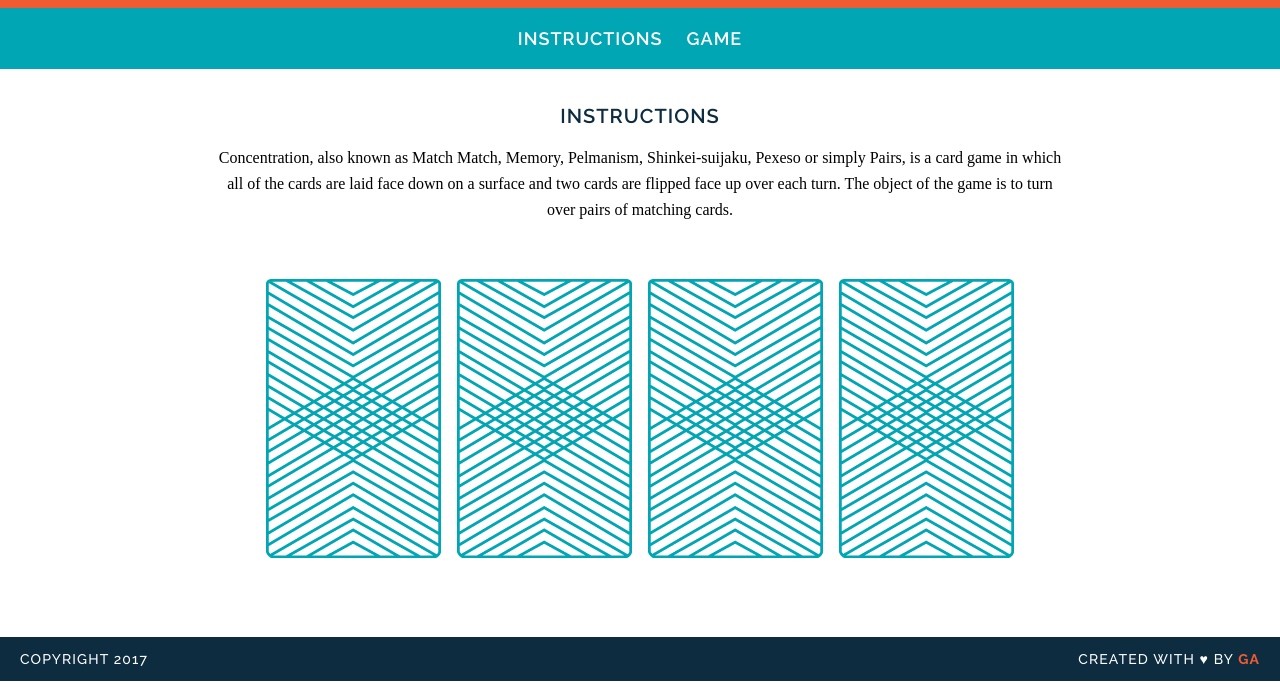
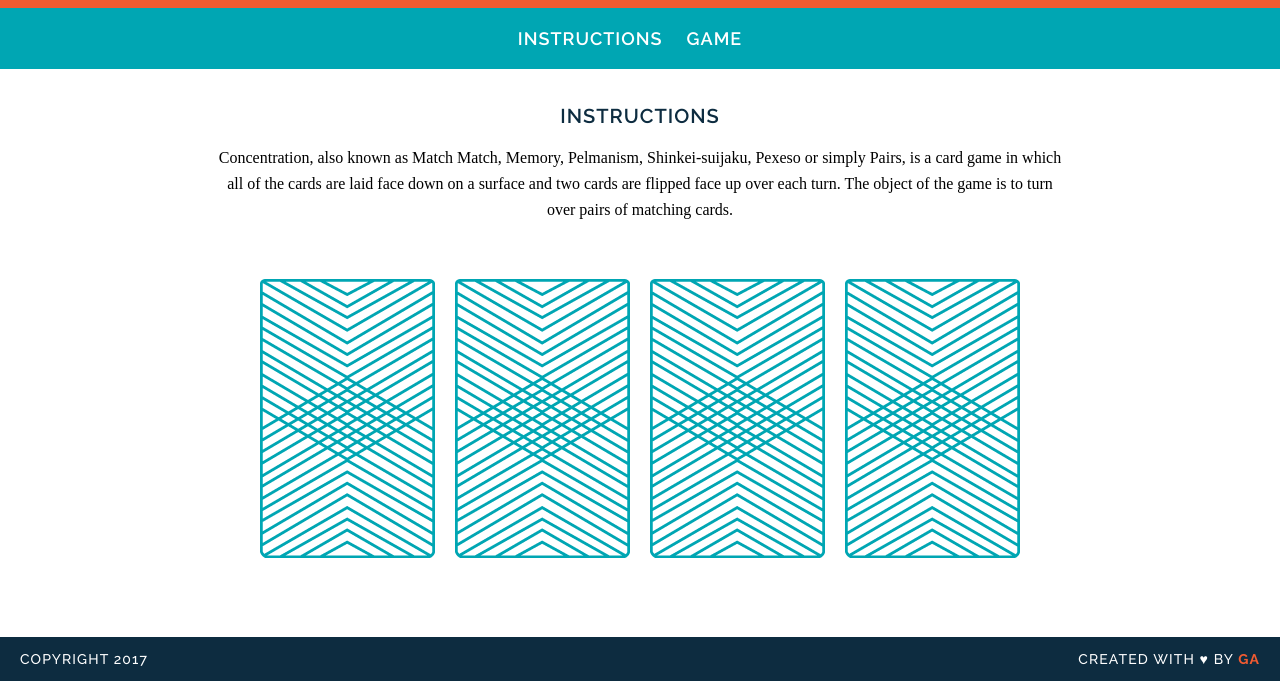
Before and after one commit to barndogghxc/wdi-fundamentals-memorygame, a plain HTML site: page index.html in a window 1280 px wide. Shown: the part 105-800 px from the top of the page. Drawn offline with Linux system fonts and the light colour scheme; a web font is replaced by a local one.

Commit message:
created game logic

```diff
--- a/index.html
+++ b/index.html
@@ -13,7 +13,7 @@
 
 	<nav>
 		<a href="#instructions">Instructions</a>
-		<a href="#game-board">Game</a>
+		<a href="#game">Game</a>
 	</nav>
 
 	<main>
@@ -21,8 +21,12 @@
 
 		<p id="instructions">Concentration, also known as Match Match, Memory, Pelmanism, Shinkei-suijaku, Pexeso or simply Pairs, is a card game in which all of the cards are laid face down on a surface and two cards are flipped face up over each turn. The object of the game is to turn over pairs of matching cards.</p>
 
-		<div id="game-board" class="board clearfix"></div>
-
+		<div id="game">
+			<img src="images/back.png" alt="Queen of Diamonds">
+			<img src="images/back.png" alt="Queen of Hearts">
+			<img src="images/back.png" alt="King of Diamonds">
+			<img src="images/back.png" alt="King of Hearts">
+		</div>
 	</main>
 
 	<footer class="clearfix">
--- a/js/main.js
+++ b/js/main.js
@@ -41,14 +41,5 @@ var flipCard = function(cardId) {
 	console.log(cards[cardId].suit);
 };
 
-var createBoard = function() {
-	for (var i = 0; i < cards.length; i++) {
-		var cardElement = document.createElement("img");
-		cardElement.setAttribute("src", "images/back.png");
-		cardElement.setAttribute("data-id", i);
-		cardElement.addEventListener("click", flipCard);
-		document.getElementById('game-board').appendChild(cardElement);
-	}
-}
-
-createBoard();
+flipCard(0);
+flipCard(2);
```
